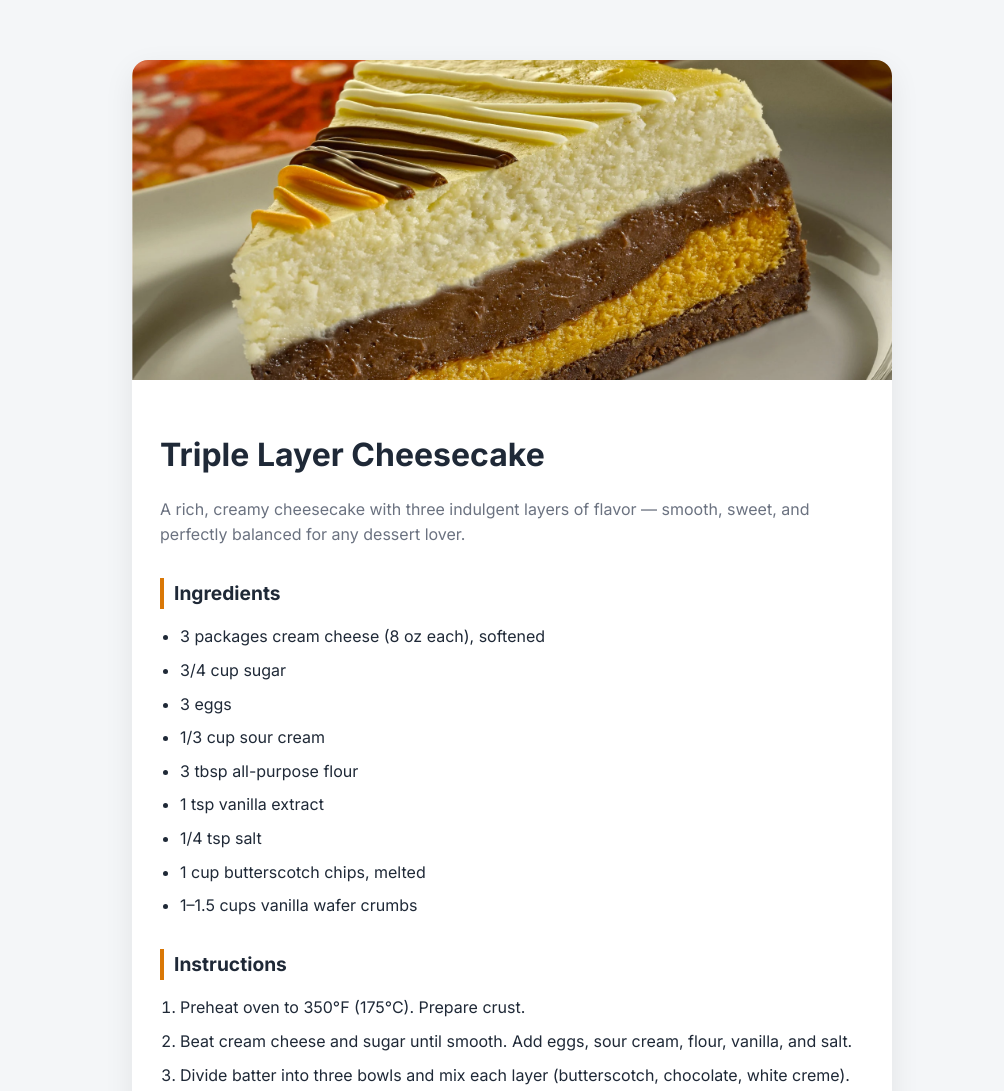
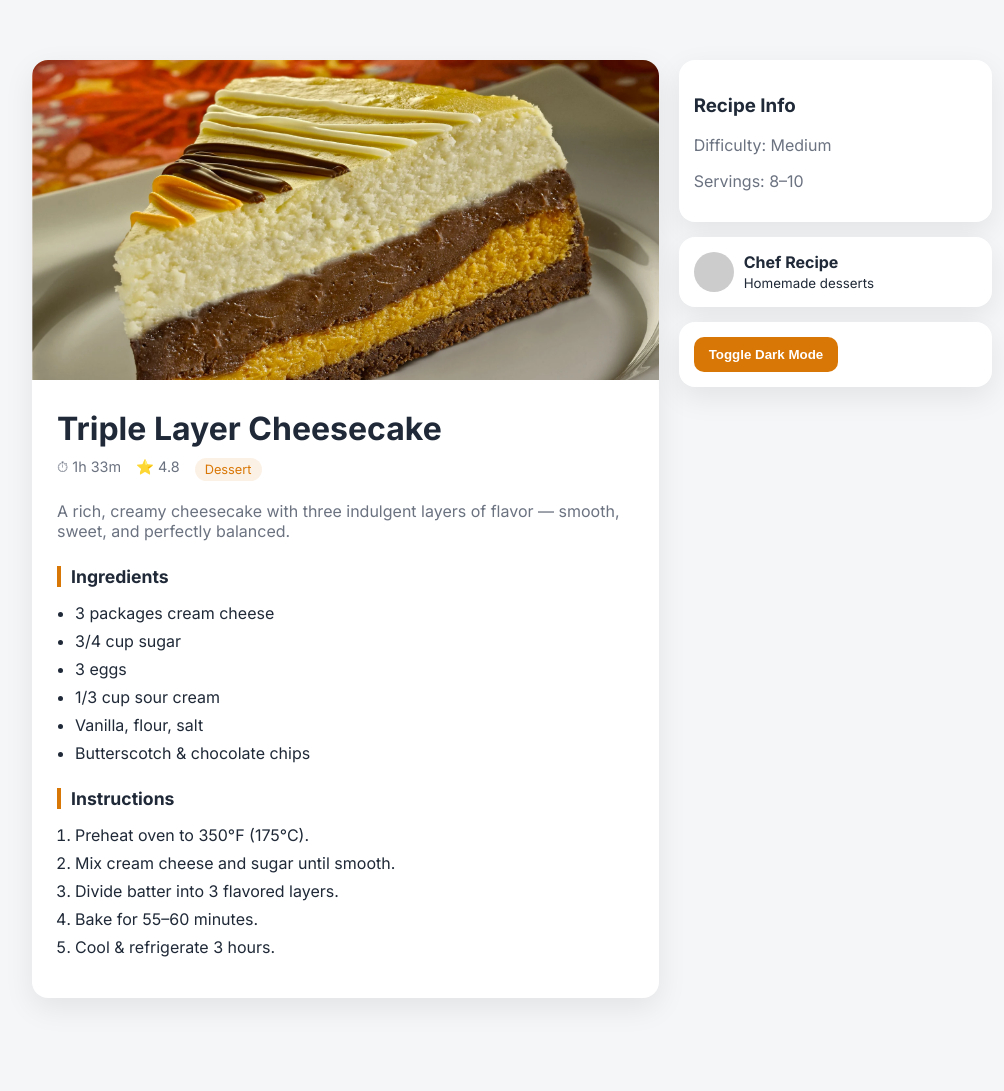
Before and after one commit to syedtanweershahzad-dotcom/triple-layer-cheesecake, a plain HTML site: page index.html in a window 1280 px wide. Shown: the top 1091 px of the page, without its empty margins (128-1132 px from the left). After the commit the page ends 1058 px from the top, so only its background shows below. Drawn offline with Linux system fonts and the light colour scheme.

Commit message:
Updated project

```diff
--- a/index.html
+++ b/index.html
@@ -15,7 +15,16 @@
       --text: #1f2937;
       --muted: #6b7280;
       --accent: #d97706;
+      --shadow: 0 10px 30px rgba(0, 0, 0, 0.08);
       --radius: 16px;
+    }
+
+    body.dark {
+      --bg: #0f172a;
+      --card: #1e293b;
+      --text: #f1f5f9;
+      --muted: #94a3b8;
+      --shadow: 0 10px 30px rgba(0, 0, 0, 0.4);
     }
 
     * {
@@ -27,72 +36,122 @@
       font-family: "Inter", sans-serif;
       background: var(--bg);
       color: var(--text);
-      line-height: 1.6;
+      transition: 0.3s;
     }
 
     .container {
-      max-width: 800px;
+      max-width: 1000px;
       margin: 40px auto;
       padding: 20px;
+      display: grid;
+      grid-template-columns: 2fr 1fr;
+      gap: 20px;
     }
 
     .card {
       background: var(--card);
       border-radius: var(--radius);
-      box-shadow: 0 10px 30px rgba(0, 0, 0, 0.08);
+      box-shadow: var(--shadow);
       overflow: hidden;
-    }
-
-    .content {
-      padding: 28px;
-    }
-
-    h1 {
-      font-size: 2rem;
-      margin-bottom: 10px;
-    }
-
-    p {
-      color: var(--muted);
-      margin-bottom: 20px;
     }
 
     .hero-img {
       width: 100%;
       height: 320px;
       object-fit: cover;
-      display: block;
+    }
+
+    .content {
+      padding: 25px;
+    }
+
+    h1 {
+      margin: 0;
+      font-size: 2rem;
+    }
+
+    p {
+      color: var(--muted);
+    }
+
+    .meta {
+      display: flex;
+      gap: 15px;
+      font-size: 0.9rem;
+      margin: 10px 0 20px;
+      color: var(--muted);
+    }
+
+    .badge {
+      background: rgba(217, 119, 6, 0.1);
+      color: var(--accent);
+      padding: 4px 10px;
+      border-radius: 20px;
+      font-size: 0.8rem;
     }
 
     h2 {
-      margin-top: 30px;
-      font-size: 1.2rem;
+      margin-top: 25px;
+      font-size: 1.1rem;
       border-left: 4px solid var(--accent);
       padding-left: 10px;
     }
 
     ul, ol {
-      margin-top: 10px;
-      padding-left: 20px;
+      padding-left: 18px;
     }
 
     li {
       margin-bottom: 8px;
     }
 
-    .highlight {
-      color: var(--accent);
+    /* Sidebar */
+    .sidebar {
+      position: sticky;
+      top: 20px;
+      display: flex;
+      flex-direction: column;
+      gap: 15px;
+    }
+
+    .box {
+      background: var(--card);
+      padding: 15px;
+      border-radius: var(--radius);
+      box-shadow: var(--shadow);
+    }
+
+    .btn {
+      padding: 10px 15px;
+      border: none;
+      border-radius: 10px;
+      cursor: pointer;
+      background: var(--accent);
+      color: white;
       font-weight: 600;
     }
 
-    @media (max-width: 600px) {
+    .author {
+      display: flex;
+      align-items: center;
+      gap: 10px;
+    }
+
+    .avatar {
+      width: 40px;
+      height: 40px;
+      border-radius: 50%;
+      background: #ccc;
+    }
+
+    /* Mobile */
+    @media (max-width: 800px) {
       .container {
-        margin: 20px auto;
-        padding: 12px;
+        grid-template-columns: 1fr;
       }
 
-      .hero-img {
-        height: 220px;
+      .sidebar {
+        position: static;
       }
     }
   </style>
@@ -101,45 +160,75 @@
 <body>
 
   <div class="container">
+
+    <!-- MAIN -->
     <div class="card">
-
-      <img class="hero-img" src="/images/374-triple-layer-cheesecake.jpg" alt="Triple Layer Cheesecake">
+      <img class="hero-img" src="/images/374-triple-layer-cheesecake.jpg" />
 
       <div class="content">
-
         <h1>Triple Layer Cheesecake</h1>
 
+        <div class="meta">
+          <span>⏱ 1h 33m</span>
+          <span>⭐ 4.8</span>
+          <span class="badge">Dessert</span>
+        </div>
+
         <p>
-          A rich, creamy cheesecake with three indulgent layers of flavor — smooth,
-          sweet, and perfectly balanced for any dessert lover.
+          A rich, creamy cheesecake with three indulgent layers of flavor — smooth, sweet, and perfectly balanced.
         </p>
 
         <h2>Ingredients</h2>
         <ul>
-          <li>3 packages cream cheese (8 oz each), softened</li>
+          <li>3 packages cream cheese</li>
           <li>3/4 cup sugar</li>
           <li>3 eggs</li>
           <li>1/3 cup sour cream</li>
-          <li>3 tbsp all-purpose flour</li>
-          <li>1 tsp vanilla extract</li>
-          <li>1/4 tsp salt</li>
-          <li>1 cup butterscotch chips, melted</li>
-          <li>1–1.5 cups vanilla wafer crumbs</li>
+          <li>Vanilla, flour, salt</li>
+          <li>Butterscotch & chocolate chips</li>
         </ul>
 
         <h2>Instructions</h2>
         <ol>
-          <li>Preheat oven to 350°F (175°C). Prepare crust.</li>
-          <li>Beat cream cheese and sugar until smooth. Add eggs, sour cream, flour, vanilla, and salt.</li>
-          <li>Divide batter into three bowls and mix each layer (butterscotch, chocolate, white creme).</li>
-          <li>Pour layers over crust and bake 55–60 minutes.</li>
-          <li>Cool completely, then refrigerate for at least 3 hours.</li>
-          <li>Optional: add triple drizzle before serving.</li>
+          <li>Preheat oven to 350°F (175°C).</li>
+          <li>Mix cream cheese and sugar until smooth.</li>
+          <li>Divide batter into 3 flavored layers.</li>
+          <li>Bake for 55–60 minutes.</li>
+          <li>Cool & refrigerate 3 hours.</li>
         </ol>
-
       </div>
     </div>
+
+    <!-- SIDEBAR -->
+    <div class="sidebar">
+
+      <div class="box">
+        <h3>Recipe Info</h3>
+        <p>Difficulty: Medium</p>
+        <p>Servings: 8–10</p>
+      </div>
+
+      <div class="box author">
+        <div class="avatar"></div>
+        <div>
+          <strong>Chef Recipe</strong><br>
+          <small>Homemade desserts</small>
+        </div>
+      </div>
+
+      <div class="box">
+        <button class="btn" onclick="toggleDark()">Toggle Dark Mode</button>
+      </div>
+
+    </div>
+
   </div>
+
+  <script>
+    function toggleDark() {
+      document.body.classList.toggle("dark");
+    }
+  </script>
 
 </body>
 
```
